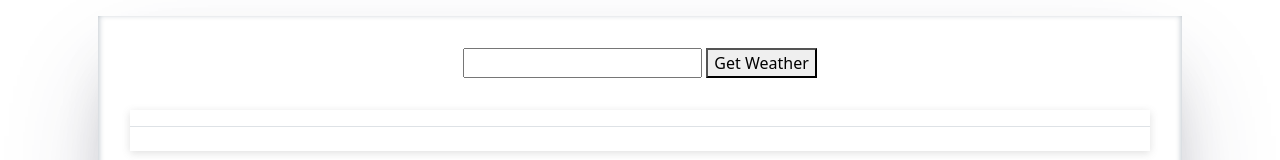
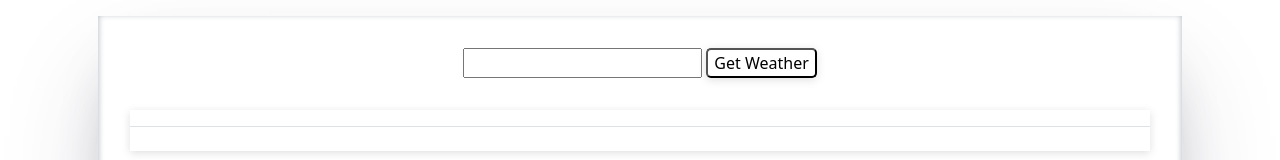
Before and after one commit to JMC818386/weather-app, a plain HTML site: page index.html in a window 1280 px wide. Shown: the top 160 px of the page. Drawn offline with nearby package versions, Linux system fonts and the light colour scheme.

```diff
--- a/css/style.css
+++ b/css/style.css
@@ -1,5 +1,10 @@
 .appContainer {
    box-shadow: rgba(50, 50, 93, 0.25) 0px 50px 100px -20px, rgba(0, 0, 0, 0.3) 0px 30px 60px -30px, rgba(10, 37, 64, 0.35) 0px -2px 6px 0px inset;
+}
+#getWeatherBtn {
+    border-radius: 5px;
+    background-color: white;
+    box-shadow: rgba(99, 99, 99, 0.2) 0px 2px 8px 0px;
 }
 
 .cityContainer {
--- a/js/main.js
+++ b/js/main.js
@@ -16,12 +16,6 @@
 let conditionText = document.getElementById("conditionText");
 let otherInfoText = document.getElementById("otherInfoText");
 
-/* function getInputValue(){
-  // Selecting the input element and get its value
-  var inputVal = document.getElementById("inputField").value;
-  // Console.log the value
-  console.log(inputVal);
-} */
 
 function getInputValue(){
   // Selecting the input element and get its value
```
